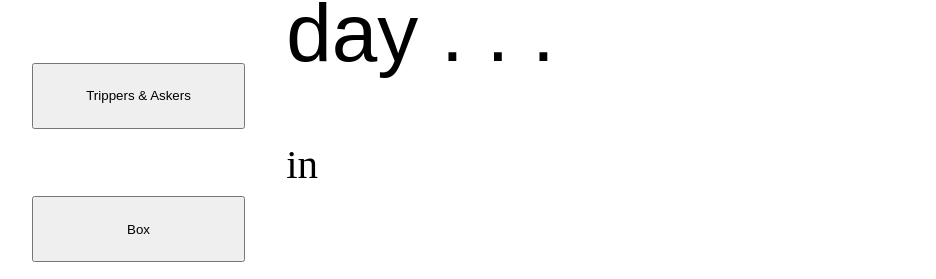
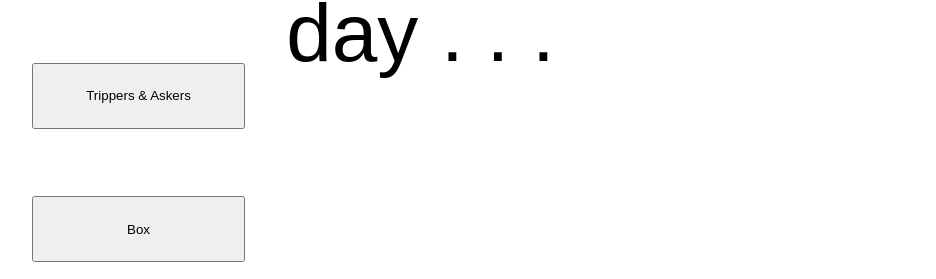
Before and after one commit to csanchezwagenbach/chowder-kettle-web, a Next.js app: page / in a window 1280 px wide. Shown: the part 304-583 px from the top of the page, without its empty margins (116-1052 px from the left). Built offline with nearby package versions, Linux system fonts and the light colour scheme; no server answers; the database is empty; a web font is replaced by a local one.

Commit message:
reconfigure home page, ready to begin implementing user authentication

```diff
--- a/components/ClamDigger.js
+++ b/components/ClamDigger.js
@@ -1,4 +1,4 @@
-export default function ClamDigger({ user }) {
+export default function ClamDigger( user ) {
     return (
         <div>
             <div>
--- a/pages/index.js
+++ b/pages/index.js
@@ -1,15 +1,11 @@
 import Head from 'next/head'
 import { Cedarville_Cursive } from 'next/font/google';
 import homeStyles from '../styles/Home.module.css';
-import ClamDigger from '../components/ClamDigger';
-import { firestore } from '../lib/firebase';
 
 const cursive = Cedarville_Cursive({ weight: ['400'], subsets: ['latin']});
-const userQuery = firestore.collection('users');
 
-const user = (await userQuery.get()).docs
 
-export default async function Home(user) {
+export default function Home() {
 
 
   return (
@@ -26,7 +22,7 @@ export default async function Home(user) {
 
         <h1 className={cursive.className}>You should have been with us that day . . .</h1>
 
-        <ClamDigger user={user} />
+
 
       </main>
     </>
```
